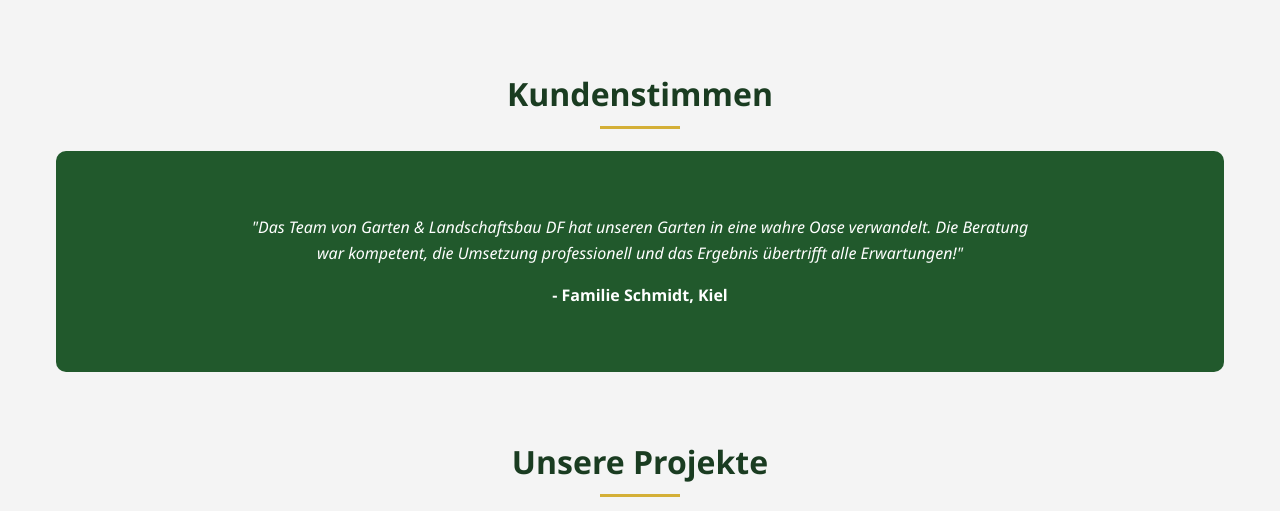
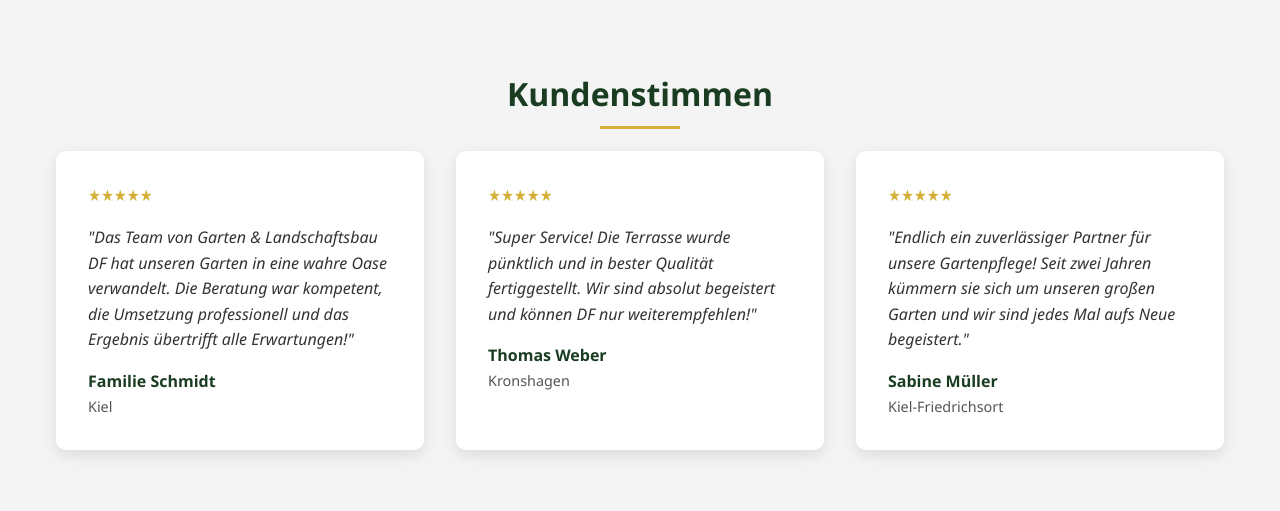
Before and after one commit to NiifiiN/Gartenlandschaftsbau-danny, a plain HTML site: page index.html in a window 1280 px wide. Shown: the part 2000-2511 px from the top of the page. Drawn offline with Linux system fonts and the light colour scheme.

Commit message:
Initial commit - Webseite hochgeladen

```diff
--- a/index.html
+++ b/index.html
@@ -487,6 +487,41 @@
             font-weight: bold;
             font-style: normal;
         }
+
+        /* Testimonial Grid */
+        .testimonial-grid {
+            display: grid;
+            grid-template-columns: repeat(auto-fit, minmax(300px, 1fr));
+            gap: 2rem;
+            margin-top: 2rem;
+        }
+
+        .testimonial-card {
+            background: var(--white);
+            padding: 2rem;
+            border-radius: 10px;
+            box-shadow: 0 5px 15px rgba(0,0,0,0.1);
+        }
+
+        .testimonial-text {
+            font-style: italic;
+            margin-bottom: 1rem;
+        }
+
+        .testimonial-rating {
+            color: var(--secondary);
+            margin-bottom: 1rem;
+        }
+
+        .testimonial-name {
+            font-weight: bold;
+            color: var(--dark);
+        }
+
+        .testimonial-location {
+            color: var(--gray);
+            font-size: 0.9rem;
+        }
     </style>
 </head>
 <body>
@@ -526,7 +561,7 @@
                 <a href="#kontakt" class="btn">Vereinbaren Sie ein Beratungsgespräch</a>
             </div>
             <div class="about-image">
-                <img src="https://images.unsplash.com/photo-1585320806297-9794b3e4eeae?ixlib=rb-4.0.3&ixid=M3wxMjA3fDB8MHxwaG90by1wYWdlfHx8fGVufDB8fHx8fA%3D%3D&auto=format&fit=crop&w=2070&q=80" alt="Unser Team bei der Gartenarbeit">
+                <img src="https://images.unsplash.com/photo-16005861162ee6d5b41e6bfa83b9b4b4?ixlib=rb-4.0.3&ixid=M3wxMjA3fDB8MHxwaG90by1wYWdlfHx8fGVufDB8fHx8fA%3D%3D&auto=format&fit=crop&w=2070&q=80" alt="Unser Team bei der Gartenarbeit">
             </div>
         </div>
     </section>
@@ -535,7 +570,7 @@
         <h2>Unsere Leistungen</h2>
         <div class="grid grid-3">
             <div class="card fade-in">
-                <img src="https://images.unsplash.com/photo-1578309851877-65a4667a69de?ixlib=rb-4.0.3&ixid=M3wxMjA3fDB8MHxwaG90by1wYWdlfHx8fGVufDB8fHx8fA%3D%3D&auto=format&fit=crop&w=2070&q=80" alt="Gartenpflege">
+                <img src="https://images.unsplash.com/photo-1578309850417-0a6c047c9d0c?ixlib=rb-4.0.3&ixid=M3wxMjA3fDB8MHxwaG90by1wYWdlfHx8fGVufDB8fHx8fA%3D%3D&auto=format&fit=crop&w=2070&q=80" alt="Gartenpflege">
                 <h3>Gartenpflege & -wartung</h3>
                 <p>Regelmäßige Rasenpflege, Heckenschnitt, Gehölzschnitt und ganzjährige Gartenbetreuung für Privatgärten und Gewerbeanlagen.</p>
             </div>
@@ -554,10 +589,24 @@
 
     <section id="referenzen">
         <h2>Kundenstimmen</h2>
-        <div class="testimonials">
-            <div class="testimonial">
-                <p>"Das Team von Garten & Landschaftsbau DF hat unseren Garten in eine wahre Oase verwandelt. Die Beratung war kompetent, die Umsetzung professionell und das Ergebnis übertrifft alle Erwartungen!"</p>
-                <div class="testimonial-author">- Familie Schmidt, Kiel</div>
+        <div class="testimonial-grid">
+            <div class="testimonial-card fade-in">
+                <div class="testimonial-rating">★★★★★</div>
+                <p class="testimonial-text">"Das Team von Garten & Landschaftsbau DF hat unseren Garten in eine wahre Oase verwandelt. Die Beratung war kompetent, die Umsetzung professionell und das Ergebnis übertrifft alle Erwartungen!"</p>
+                <div class="testimonial-name">Familie Schmidt</div>
+                <div class="testimonial-location">Kiel</div>
+            </div>
+            <div class="testimonial-card fade-in">
+                <div class="testimonial-rating">★★★★★</div>
+                <p class="testimonial-text">"Super Service! Die Terrasse wurde pünktlich und in bester Qualität fertiggestellt. Wir sind absolut begeistert und können DF nur weiterempfehlen!"</p>
+                <div class="testimonial-name">Thomas Weber</div>
+                <div class="testimonial-location">Kronshagen</div>
+            </div>
+            <div class="testimonial-card fade-in">
+                <div class="testimonial-rating">★★★★★</div>
+                <p class="testimonial-text">"Endlich ein zuverlässiger Partner für unsere Gartenpflege! Seit zwei Jahren kümmern sie sich um unseren großen Garten und wir sind jedes Mal aufs Neue begeistert."</p>
+                <div class="testimonial-name">Sabine Müller</div>
+                <div class="testimonial-location">Kiel-Friedrichsort</div>
             </div>
         </div>
 
@@ -572,7 +621,7 @@
                 <figcaption>Naturnaher Garten</figcaption>
             </figure>
             <figure class="fade-in">
-                <img src="https://images.unsplash.com/photo-1585320806297-9794b3e4eeae?ixlib=rb-4.0.3&ixid=M3wxMjA3fDB8MHxwaG90by1wYWdlfHx8fGVufDB8fHx8fA%3D%3D&auto=format&fit=crop&w=2070&q=80" alt="Terrassengestaltung">
+                <img src="https://images.unsplash.com/photo-1626171875780-3c8ccb3916c3?ixlib=rb-4.0.3&ixid=M3wxMjA3fDB8MHxwaG90by1wYWdlfHx8fGVufDB8fHx8fA%3D%3D&auto=format&fit=crop&w=2073&q=80" alt="Terrassengestaltung">
                 <figcaption>Terrassengestaltung</figcaption>
             </figure>
         </div>
```
